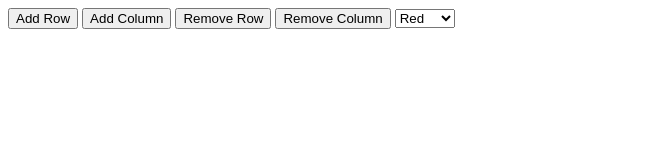
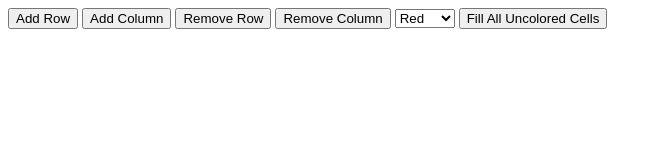
Before and after one commit to darrenzhang2000/Assignment5, a plain HTML site: page index.html in a window 1280 px wide. Shown: the whole page, without its empty margins (0-662 px from the left). Drawn offline with Linux system fonts and the light colour scheme.

Commit message:
Add fill uncolored cells, closes #7

```diff
--- a/functions.js
+++ b/functions.js
@@ -55,3 +55,12 @@ table.addEventListener('click', function(event) {
         cell.classList.toggle("NoColor");
     }
 })
+
+// User Story No. 7 - fill all uncolored cells with the currently selected color
+function fillAllUncoloredCells() {
+    let uncoloredCells = document.querySelectorAll("td.NoColor");
+    for(let i = 0; i < uncoloredCells.length; i++){
+        uncoloredCells[i].style.backgroundColor = color;
+        uncoloredCells[i].classList.toggle("NoColor");
+    }
+}
--- a/index.html
+++ b/index.html
@@ -16,6 +16,7 @@
             <option value="green">Green</option>
             <option value="blue">Blue</option>
         </select>
+        <button onclick="fillAllUncoloredCells()">Fill All Uncolored Cells</button> <!-- User Story No. 7-->
     </div>
 
 
```
